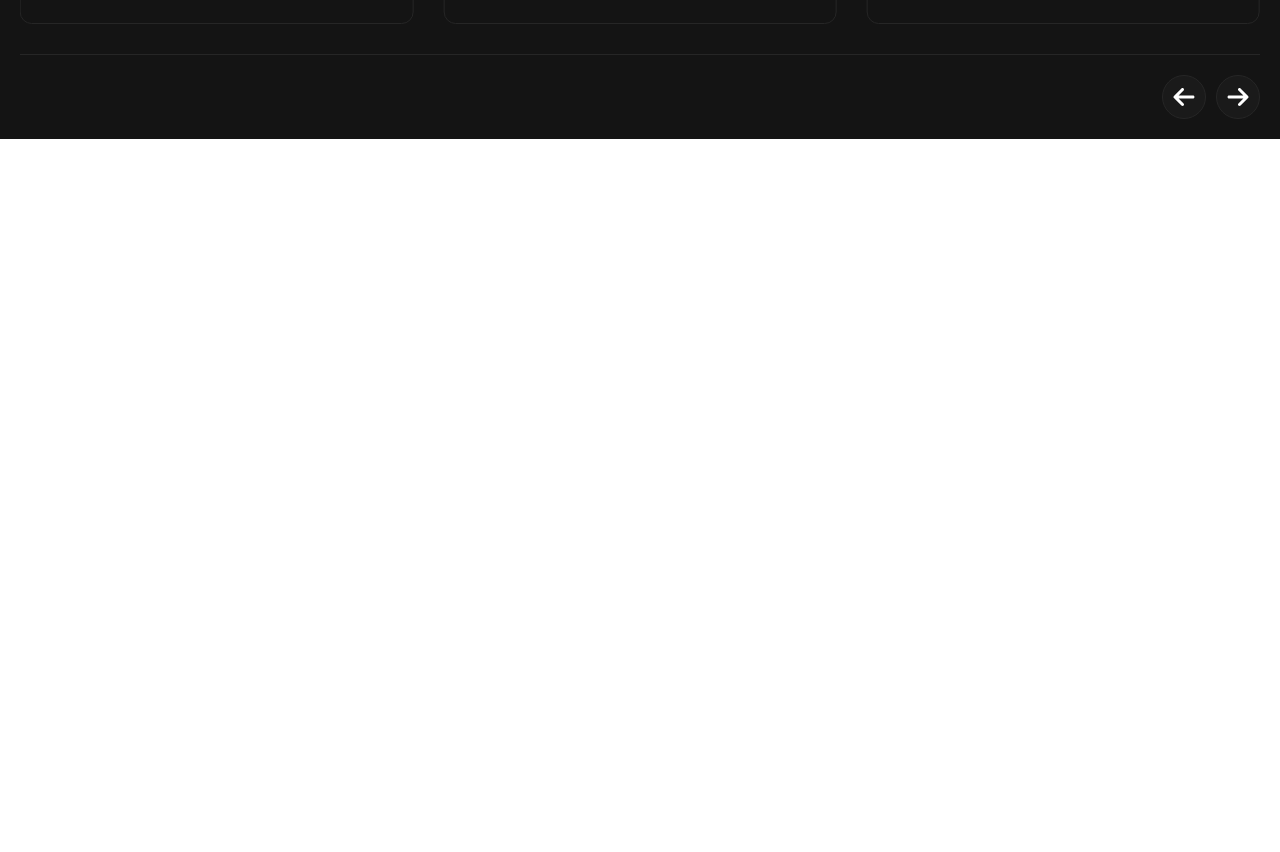
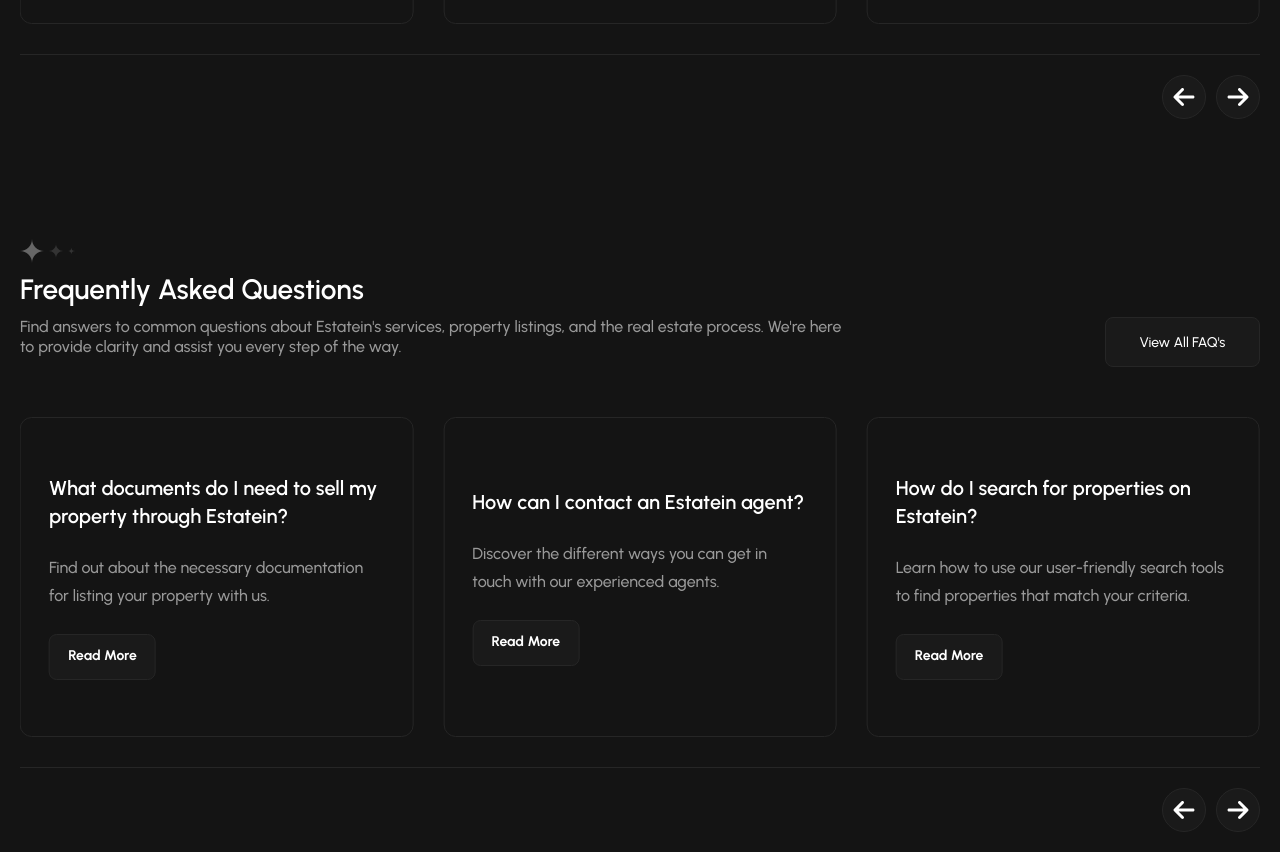
Before and after one commit to AbdallahKhattab11/EStatein-project, a React (Vite) app: page / in a window 1280 px wide. Shown: the part 2500-3352 px from the top of the page. Before the commit the page ends 2639 px from the top, so only its background shows below. Built offline with nearby package versions, Linux system fonts and the light colour scheme.

Commit message:
added Frequently Asked Questions section

```diff
--- /dev/null
+++ b/src/components/FrequentlyAskedQuestions/FrequentlyAskedQuestions.jsx
@@ -0,0 +1,122 @@
+import { Link } from "react-router-dom"
+
+import { FaArrowRight } from "react-icons/fa6";
+import { FaArrowLeft } from "react-icons/fa6";
+
+// Import Swiper React components
+import { Swiper, SwiperSlide } from "swiper/react";
+import { Navigation, Autoplay } from "swiper/modules";
+// Import Swiper styles
+import "swiper/css";
+import "swiper/css/pagination";
+
+import stars from "/src/assets/svg/Featured-Properties-stars.svg";
+import Question from "../Question/Question";
+
+const FrequentlyAskedQuestions = () => {
+  const data = [
+    {
+      title: "How do I search for properties on Estatein?",
+      desc: "Learn how to use our user-friendly search tools to find properties that match your criteria.",
+    },
+    {
+      title: "What documents do I need to sell my property through Estatein?",
+      desc: "Find out about the necessary documentation for listing your property with us.",
+    },
+    {
+      title: "How can I contact an Estatein agent?",
+      desc: "Discover the different ways you can get in touch with our experienced agents.",
+    },
+    {
+      title: "How do I search for properties on Estatein?",
+      desc: "Learn how to use our user-friendly search tools to find properties that match your criteria.",
+    },
+    {
+      title: "What documents do I need to sell my property through Estatein?",
+      desc: "Find out about the necessary documentation for listing your property with us.",
+    },
+    {
+      title: "How can I contact an Estatein agent?",
+      desc: "Discover the different ways you can get in touch with our experienced agents.",
+    },
+  ]
+  return (
+    <section className="FrequentlyAskedQuestions bg-gray8 pt-20">
+      <div className="container p-5">
+      <div className="titles mb-[50px]">
+          <img
+            src={stars}
+            className="mb-2 md:mb-2.5"
+            alt="Featured Properties stars"
+          />
+          <h2 className="text-white text-[clamp(28px,2vw,48px)] font-semibold mb-2 md:mb-2.5">
+          Frequently Asked Questions
+          </h2>
+          <div className="grid grid-cols-3">
+            <p className="col-span-3 md:col-span-2 leading-5 text-gray60 text-[clamp(14px,2vw,16px)] font-medium">{`Find answers to common questions about Estatein's services, property listings, and the real estate process. We're here to provide clarity and assist you every step of the way.`}</p>
+            <button
+              type="button"
+              className="hidden md:flex md:items-end md:justify-center justify-self-end self-center text-white text-[14px] text-nowrap cursor-pointer font-medium px-5 py-3.5 bg-gray10 border-1 border-gray15 rounded-lg w-[155px] h-[50px] "
+            >
+              <Link to="/about-us">View All FAQ&apos;s</Link>
+            </button>
+          </div>
+        </div>
+        <div className="pb-[30px]  border-b-1 border-gray15">
+          <Swiper
+
+            breakpoints={{
+              320: {
+                slidesPerView: 1,
+                spaceBetween: 10,
+              },
+              640: {
+                slidesPerView: 2,
+                spaceBetween: 20,
+              },
+              1024: {
+                slidesPerView: 3,
+                spaceBetween: 30,
+              },
+            }}
+            spaceBetween={15}
+            navigation={{ nextEl: ".custom-next3", prevEl: ".custom-prev3" }}
+            loop={true}
+            autoplay={{ delay: 3000, disableOnInteraction: false }}
+            modules={[Navigation, Autoplay]}
+            className="mySwiper"
+          >
+            {data.map(({ title, desc, }, index) => {
+              return (
+                <SwiperSlide key={index}>
+                  <Question
+                    title={title}
+                    desc={desc}
+                  />
+                </SwiperSlide>
+              );
+            })}
+          </Swiper>
+        </div>
+        <div className="mt-5 flex items-center justify-between md:justify-end">
+          <button
+            type="button"
+            className=" md:hidden flex items-end justify-center text-white text-[14px] text-nowrap cursor-pointer font-medium px-5 py-3.5 bg-gray10 border-1 border-gray15 rounded-lg w-[155px] h-[50px] "
+          >
+            <Link to="/about-us">View All FAQ&apos;s</Link>
+          </button>
+          <div className="flex gap-2.5 text-white text-2xl">
+            <div className="custom-prev3 size-[44px] border-1 border-gray15 rounded-full flex justify-center items-center bg-gray10 cursor-pointer">
+              <FaArrowLeft />
+            </div>
+            <div className="custom-next3 size-[44px] border-1 border-gray15 rounded-full flex justify-center items-center bg-gray10 cursor-pointer">
+              <FaArrowRight />
+            </div>
+          </div>
+        </div>
+      </div>
+    </section>
+  )
+}
+
+export default FrequentlyAskedQuestions
--- /dev/null
+++ b/src/components/Question/Question.jsx
@@ -0,0 +1,13 @@
+/* eslint-disable react/prop-types */
+
+const Question = ({title, desc}) => {
+  return (
+    <div className="Question py-5 px-7 flex flex-col justify-center gap-6 border-1 border-gray15 rounded-xl h-[320px]">
+      <h3 className="text-white text-[clamp(18px,2vw,20px)] font-semibold leading-7">{title}</h3>
+      <p className="text-gray60 text-[clamp(14px,2vw,16px)] font-medium leading-7">{desc}</p>
+      <button type="button" className="w-[107px] h-[46px] border-1 border-gray15 bg-gray10 rounded-lg text-[14px] text-white">Read More</button>
+    </div>
+  )
+}
+
+export default Question
--- a/src/pages/Home/Home.jsx
+++ b/src/pages/Home/Home.jsx
@@ -1,6 +1,7 @@
 import DiscoverYourDreamProperty from "../../components/DiscoverYourDreamProperty/DiscoverYourDreamProperty"
 import FeaturedProperties from "../../components/FeaturedProperties/FeaturedProperties"
 import WhatOurClientsSay from "../../components/WhatOurClientsSay/WhatOurClientsSay"
+import FrequentlyAskedQuestions from "../../components/FrequentlyAskedQuestions/FrequentlyAskedQuestions"
 
 const Home = () => {
   return (
@@ -8,6 +9,7 @@
       <DiscoverYourDreamProperty />
       <FeaturedProperties />
       <WhatOurClientsSay />
+      <FrequentlyAskedQuestions />
     </section>
   )
 }
```
